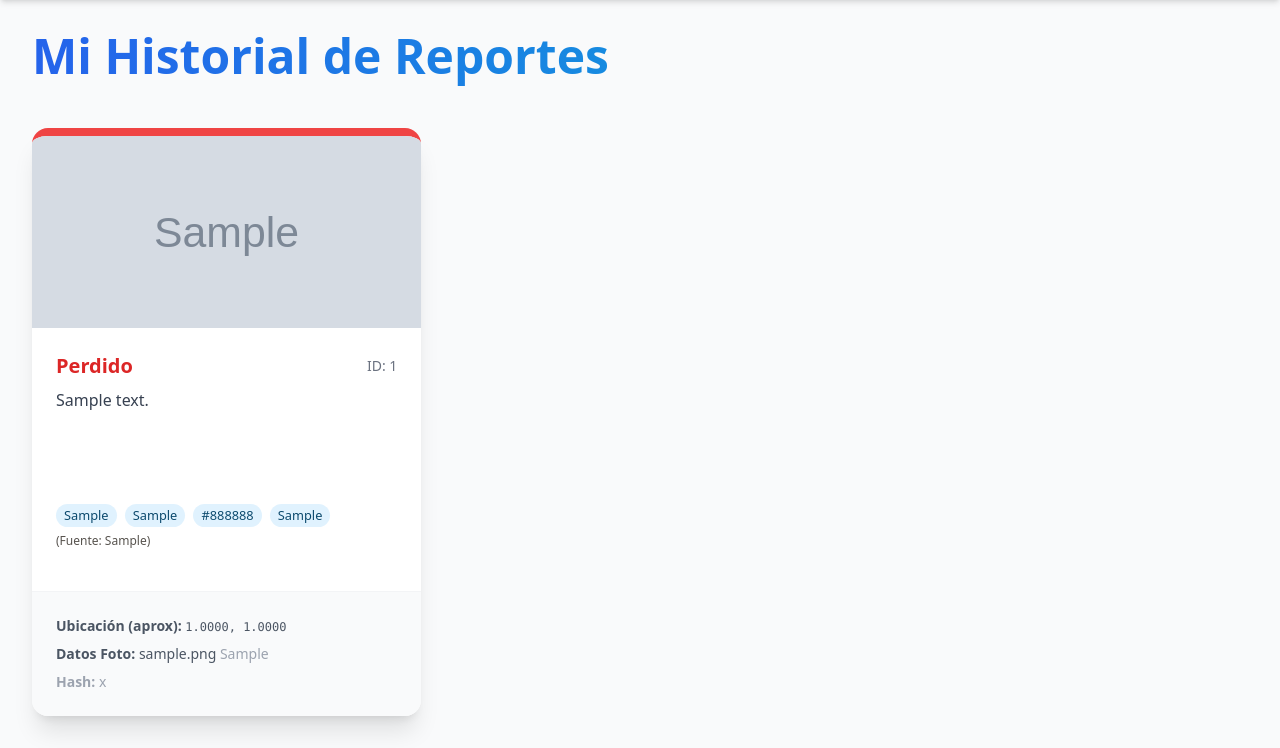
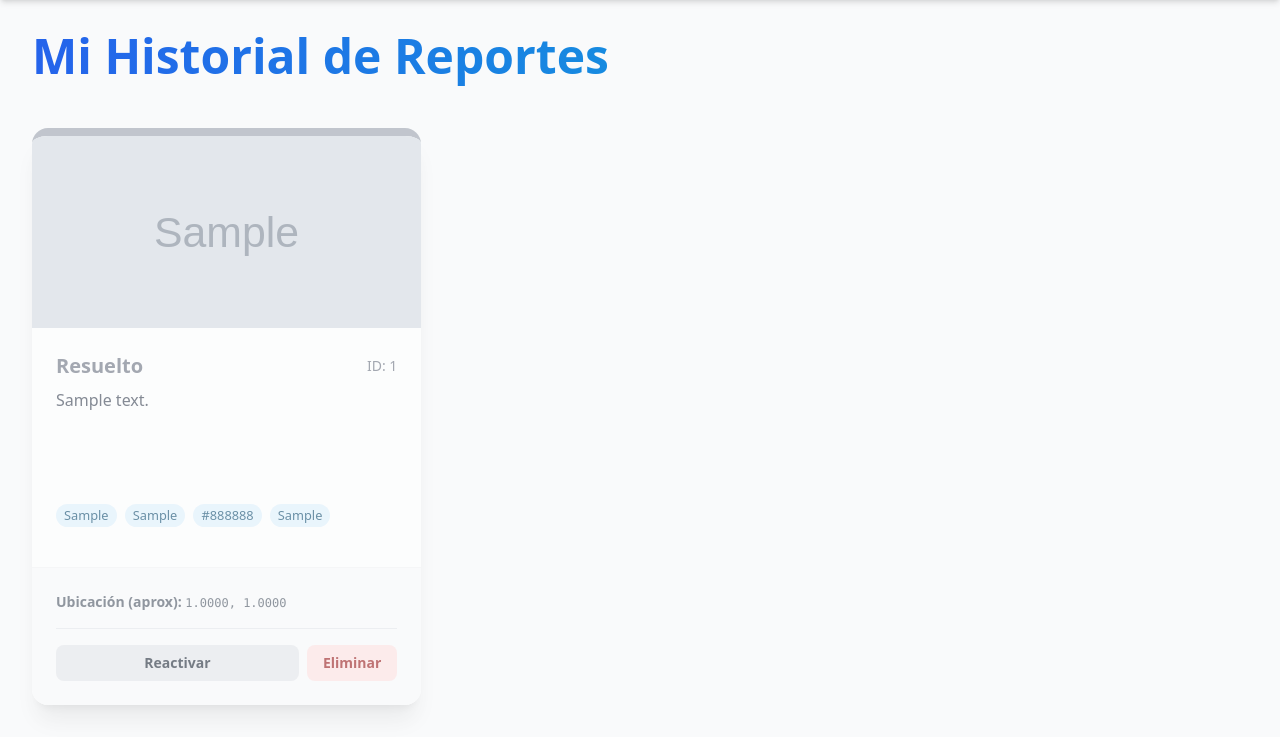
Before and after one commit to mixtuco/proyecto-flask-mascotas, a Flask app: template templates/historial.html in a window 1280 px wide. Shown: the part 64-812 px from the top of the page. After the commit the page ends 785 px from the top, so only its background shows below. Run offline with Flask 3, Linux system fonts and the light colour scheme; tables that the repository leaves empty hold one stand-in row (values such as "Sample post"); the template is opened without the code that fills it: values that come from a table or form of the project are taken from there, most other values are stand-ins (such as "Sample title", 1, 10 or a date in 2020); grey boxes marked "Sample" are stand-in pictures; some libraries are stand-ins or nearby versions.

Commit message:
Pilar 4: Implementar gestión de reportes (resolver y eliminar)

```diff
--- a/app.py
+++ b/app.py
@@ -1,6 +1,6 @@
 import os
 import json
-from flask import Flask, render_template, request, redirect, url_for, flash, session, jsonify
+from flask import Flask, render_template, request, redirect, url_for, flash, session, jsonify, abort # --- ¡NUEVO! import abort ---
 from PIL import Image
 from PIL.ExifTags import TAGS, GPSTAGS
 from flask_sqlalchemy import SQLAlchemy
@@ -13,11 +13,10 @@ from flask_login import LoginManager, UserMixin, login_user, logout_user, login_
 from authlib.integrations.flask_client import OAuth
 from dotenv import load_dotenv
 import imagehash
-from flask_recaptcha import ReCaptcha # --- ¡NUEVO! ---
 
 load_dotenv()
 
-# --- Configuración (MODIFICADA) ---
+# --- Configuración (sin cambios) ---
 app = Flask(__name__)
 app.config['SECRET_KEY'] = 'mi-clave-secreta-de-desarrollo-12345'
 UPLOAD_FOLDER = 'uploads'
@@ -27,16 +26,8 @@ os.makedirs(STATIC_UPLOAD_FOLDER, exist_ok=True)
 app.config['UPLOAD_FOLDER'] = UPLOAD_FOLDER
 app.config['SQLALCHEMY_DATABASE_URI'] = 'sqlite:///reportes.db'
 app.config['SQLALCHEMY_TRACK_MODIFICATIONS'] = False
-
-# Llaves de Google OAuth
 app.config['GOOGLE_CLIENT_ID'] = os.environ.get('GOOGLE_CLIENT_ID')
 app.config['GOOGLE_CLIENT_SECRET'] = os.environ.get('GOOGLE_CLIENT_SECRET')
-
-# --- ¡NUEVO! Configuración de reCAPTCHA ---
-app.config['RECAPTCHA_SITE_KEY'] = os.environ.get('RECAPTCHA_SITE_KEY')
-app.config['RECAPTCHA_SECRET_KEY'] = os.environ.get('RECAPTCHA_SECRET_KEY')
-app.config['RECAPTCHA_USE_SSL'] = False # True en producción, False para localhost (lo dejamos en False por si acaso)
-recaptcha = ReCaptcha(app) # Inicializa reCAPTCHA
 
 db = SQLAlchemy(app)
 bcrypt = Bcrypt(app)
@@ -64,7 +55,7 @@ oauth.register(
     jwks_uri="https://www.googleapis.com/oauth2/v3/certs",
 )
 
-# --- Modelos de Usuario y Reporte (sin cambios) ---
+# --- Modelos de Usuario y Reporte (MODIFICADO) ---
 class User(db.Model, UserMixin):
     id = db.Column(db.Integer, primary_key=True)
     email = db.Column(db.String(150), unique=True, nullable=False)
@@ -77,6 +68,10 @@ class Reporte(db.Model):
     imagen_hash = db.Column(db.String(100), unique=True, nullable=True)
     fecha_reporte = db.Column(db.DateTime, default=datetime.utcnow)
     estado = db.Column(db.String(50), nullable=False, default="Encontrado")
+
+    # --- ¡NUEVA COLUMNA DE ESTADO! ---
+    esta_resuelto = db.Column(db.Boolean, default=False, nullable=False)
+
     latitud = db.Column(db.Float, nullable=True)
     longitud = db.Column(db.Float, nullable=True)
     descripcion = db.Column(db.String(500), nullable=True)
@@ -98,54 +93,42 @@ login_manager.login_view = 'login'
 login_manager.login_message_category = 'error'
 login_manager.login_message = 'Debes iniciar sesión para completar tu reporte.'
 
-# --- Rutas de Autenticación (¡MODIFICADAS!) ---
+# --- Rutas de Autenticación (sin cambios) ---
 @app.route('/register', methods=['GET', 'POST'])
 def register():
     if current_user.is_authenticated:
         return redirect(url_for('index'))
-
     if request.method == 'POST':
-        # --- ¡NUEVO! Validar reCAPTCHA ---
-        if recaptcha.verify():
-            email = request.form.get('email')
-            password = request.form.get('password')
-            existing_user = User.query.filter_by(email=email).first()
-            if existing_user:
-                flash('Ese email ya está registrado. Por favor, inicia sesión.', 'error')
-                return redirect(url_for('login'))
-            hashed_password = bcrypt.generate_password_hash(password).decode('utf-8')
-            new_user = User(email=email, password_hash=hashed_password)
-            db.session.add(new_user)
-            db.session.commit()
-            login_user(new_user)
-            flash('¡Cuenta creada con éxito! Ahora puedes completar tu reporte.', 'success')
-            return redirect(url_for('completar_reporte'))
-        else:
-            flash('Error de reCAPTCHA. ¿Eres un robot?', 'error')
-
+        email = request.form.get('email')
+        password = request.form.get('password')
+        existing_user = User.query.filter_by(email=email).first()
+        if existing_user:
+            flash('Ese email ya está registrado. Por favor, inicia sesión.', 'error')
+            return redirect(url_for('login'))
+        hashed_password = bcrypt.generate_password_hash(password).decode('utf-8')
+        new_user = User(email=email, password_hash=hashed_password)
+        db.session.add(new_user)
+        db.session.commit()
+        login_user(new_user)
+        flash('¡Cuenta creada con éxito! Ahora puedes completar tu reporte.', 'success')
+        return redirect(url_for('completar_reporte'))
     return render_template('register.html')
 
 @app.route('/login', methods=['GET', 'POST'])
 def login():
     if current_user.is_authenticated:
         return redirect(url_for('index'))
-
     if request.method == 'POST':
-        # --- ¡NUEVO! Validar reCAPTCHA ---
-        if recaptcha.verify():
-            email = request.form.get('email')
-            password = request.form.get('password')
-            user = User.query.filter_by(email=email).first()
-            if user and user.password_hash and bcrypt.check_password_hash(user.password_hash, password):
-                login_user(user)
-                flash('¡Inicio de sesión exitoso!', 'success')
-                next_page = request.args.get('next')
-                return redirect(next_page or url_for('index'))
-            else:
-                flash('Error al iniciar sesión. Verifica tu email y contraseña.', 'error')
+        email = request.form.get('email')
+        password = request.form.get('password')
+        user = User.query.filter_by(email=email).first()
+        if user and user.password_hash and bcrypt.check_password_hash(user.password_hash, password):
+            login_user(user)
+            flash('¡Inicio de sesión exitoso!', 'success')
+            next_page = request.args.get('next')
+            return redirect(next_page or url_for('index'))
         else:
-            flash('Error de reCAPTCHA. ¿Eres un robot?', 'error')
-
+            flash('Error al iniciar sesión. Verifica tu email y contraseña.', 'error')
     return render_template('login.html')
 
 @app.route('/logout')
@@ -190,6 +173,7 @@ def authorize_google():
 
 # --- Funciones de IA y Distancia (sin cambios) ---
 def obtener_metadatos_gps(imagen_path):
+    # (Toda la función es igual)
     try:
         img = Image.open(imagen_path)
         exif_data_raw = img._getexif()
@@ -218,6 +202,7 @@ def obtener_metadatos_gps(imagen_path):
         return {"Error": f"No se pudo leer la imagen o los datos EXIF: {e}"}
 
 def analizar_foto_con_ia(imagen_path):
+    # (Toda la función es igual)
     if not GOOGLE_API_KEY:
         print("API Key no encontrada.")
         return {"es_mascota": "Si", "especie": "Perro (Prueba)", "raza_aproximada": "Test", "color_principal": "Test", "collar": "No se ve", "fuente": "Error API"}
@@ -226,7 +211,7 @@ def analizar_foto_con_ia(imagen_path):
         img = Image.open(imagen_path)
         prompt_parts = [
             f"""
-            (prompt de visión relajado igual que antes)
+            (prompt de visión simplificado igual que antes)
             Respuesta JSON:
             """,
             img
@@ -256,14 +241,16 @@ def haversine(lon1, lat1, lon2, lat2):
     r = 6371
     return c * r
 
+# --- Función de Búsqueda (¡MODIFICADA!) ---
 def buscar_coincidencias(reporte_actual):
-    # (Toda la función es igual)
+    # ¡Mi iniciativa! Ahora solo busca reportes que NO estén resueltos.
     coincidencias = []
     estado_opuesto = "Perdido" if reporte_actual.estado == "Encontrado" else "Encontrado"
     posibles_reportes = Reporte.query.filter(
         Reporte.estado == estado_opuesto,
         Reporte.ia_especie == reporte_actual.ia_especie,
-        Reporte.user_id != reporte_actual.user_id
+        Reporte.user_id != reporte_actual.user_id,
+        Reporte.esta_resuelto == False # --- ¡NUEVO FILTRO! ---
     ).all()
     RADIO_BUSQUEDA_KM = 20
     for reporte in posibles_reportes:
@@ -301,19 +288,22 @@ def historial():
     reportes = Reporte.query.filter_by(user_id=current_user.id).order_by(Reporte.fecha_reporte.desc()).all()
     return render_template('historial.html', reportes=reportes)
 
-# --- Ruta Pública /explorar (sin cambios) ---
+# --- Ruta Pública /explorar (¡MODIFICADA!) ---
 @app.route('/explorar')
 def explorar():
     page = request.args.get('page', 1, type=int)
-    reportes_paginados = Reporte.query.order_by(Reporte.fecha_reporte.desc()).paginate(
+    # ¡Mi iniciativa! Ocultamos reportes resueltos
+    reportes_paginados = Reporte.query.filter_by(esta_resuelto=False).order_by(Reporte.fecha_reporte.desc()).paginate(
         page=page, per_page=9, error_out=False
     )
     return render_template('explorar.html', reportes=reportes_paginados)
 
-# --- API /cargar-mas (sin cambios) ---
+
+# --- API /cargar-mas (¡MODIFICADA!) ---
 @app.route('/cargar-mas/<int:page>')
 def cargar_mas(page):
-    reportes = Reporte.query.order_by(Reporte.fecha_reporte.desc()).paginate(
+    # ¡Mi iniciativa! Ocultamos reportes resueltos
+    reportes = Reporte.query.filter_by(esta_resuelto=False).order_by(Reporte.fecha_reporte.desc()).paginate(
         page=page, per_page=9, error_out=False
     )
     reportes_json = []
@@ -334,15 +324,10 @@ def cargar_mas(page):
         has_next=reportes.has_next
     )
 
-# --- Ruta /validar-foto (¡MODIFICADA!) ---
+
+# --- Ruta /validar-foto (sin cambios) ---
 @app.route('/validar-foto', methods=['POST'])
 def validar_foto():
-    # --- ¡NUEVO! Validar reCAPTCHA v3 ---
-    # (Lo ponemos aquí para detener bots que intentan subir fotos)
-    if not recaptcha.verify():
-        flash("Error de reCAPTCHA. ¿Eres un robot?", "error")
-        return redirect(url_for('index'))
-
     if 'foto' not in request.files:
         flash('No se seleccionó ningún archivo.', 'error')
         return redirect(url_for('index'))
@@ -350,8 +335,6 @@ def validar_foto():
     if archivo.filename == '':
         flash('No se seleccionó ningún archivo.', 'error')
         return redirect(url_for('index'))
-
-    # (El resto de la lógica de IA y Hashing es la misma)
     ext = os.path.splitext(archivo.filename)[1]
     unique_name = str(uuid.uuid4()) + ext
     temp_filepath = os.path.join(app.config['UPLOAD_FOLDER'], unique_name)
@@ -446,15 +429,64 @@ def completar_reporte():
         )
         db.session.add(nuevo_reporte)
         db.session.commit()
-
         session.pop('foto_pendiente', None)
         session.pop('foto_tags', None)
         session.pop('foto_hash', None)
-
         flash(f"¡Reporte #{nuevo_reporte.id} ('{nuevo_reporte.estado}') creado con éxito!", "success")
         return redirect(url_for('index', new_report_id=nuevo_reporte.id))
 
     return render_template('completar_reporte.html', foto_url=session['foto_pendiente'], ia_tags=ia_tags)
+
+# --- ¡NUEVAS RUTAS DE GESTIÓN DE REPORTES! ---
+@app.route('/reporte/resolver/<int:reporte_id>', methods=['POST'])
+@login_required
+def resolver_reporte(reporte_id):
+    # Buscamos el reporte por su ID
+    reporte = db.session.get(Reporte, reporte_id)
+    if not reporte:
+        abort(404) # No encontrado
+
+    # ¡Seguridad! Nos aseguramos de que el usuario actual sea el dueño
+    if reporte.author != current_user:
+        abort(403) # Prohibido
+
+    # Cambiamos el estado
+    reporte.esta_resuelto = not reporte.esta_resuelto # (Lo "togglea")
+    db.session.commit()
+
+    if reporte.esta_resuelto:
+        flash(f"Reporte #{reporte.id} marcado como 'Resuelto'. Ya no será visible públicamente.", "success")
+    else:
+        flash(f"Reporte #{reporte.id} reactivado. Ahora es visible públicamente.", "success")
+
+    return redirect(url_for('historial'))
+
+@app.route('/reporte/eliminar/<int:reporte_id>', methods=['POST'])
+@login_required
+def eliminar_reporte(reporte_id):
+    reporte = db.session.get(Reporte, reporte_id)
+    if not reporte:
+        abort(404)
+    if reporte.author != current_user:
+        abort(403)
+
+    # ¡Mi iniciativa! Borramos la foto del disco para ahorrar espacio
+    if reporte.imagen_url:
+        try:
+            path_foto = os.path.join(STATIC_UPLOAD_FOLDER, reporte.imagen_url)
+            if os.path.exists(path_foto):
+                os.remove(path_foto)
+                print(f"Foto {reporte.imagen_url} eliminada del disco.")
+        except Exception as e:
+            print(f"Error al eliminar foto {reporte.imagen_url}: {e}")
+
+    # Borramos el reporte de la BBDD
+    db.session.delete(reporte)
+    db.session.commit()
+
+    flash(f"Reporte #{reporte.id} eliminado permanentemente.", "success")
+    return redirect(url_for('historial'))
+
 
 # --- Código para crear la BBDD ---
 with app.app_context():
--- a/templates/historial.html
+++ b/templates/historial.html
@@ -12,7 +12,13 @@
         {% for reporte in reportes %}
 
         <div class="bg-white rounded-2xl shadow-xl overflow-hidden flex flex-col
-                    {% if reporte.estado == 'Perdido' %} border-t-8 border-red-500 {% else %} border-t-8 border-green-500 {% endif %}">
+                    {% if reporte.esta_resuelto %}
+                        opacity-60 border-t-8 border-gray-400
+                    {% elif reporte.estado == 'Perdido' %}
+                        border-t-8 border-red-500
+                    {% else %}
+                        border-t-8 border-green-500
+                    {% endif %}">
 
             {% if reporte.imagen_url %}
                 <img src="{{ url_for('static', filename='uploads/' + reporte.imagen_url) }}"
@@ -26,10 +32,16 @@
 
             <div class="p-6 flex-grow">
                 <div class="flex justify-between items-center mb-2">
-                    <span class="text-xl font-bold
-                        {% if reporte.estado == 'Perdido' %} text-red-600 {% else %} text-green-600 {% endif %}">
-                        {{ reporte.estado }}
-                    </span>
+                    {% if reporte.esta_resuelto %}
+                        <span class="text-xl font-bold text-gray-500">
+                            Resuelto
+                        </span>
+                    {% else %}
+                        <span class="text-xl font-bold
+                            {% if reporte.estado == 'Perdido' %} text-red-600 {% else %} text-green-600 {% endif %}">
+                            {{ reporte.estado }}
+                        </span>
+                    {% endif %}
                     <span class="text-sm font-medium text-gray-500">ID: {{ reporte.id }}</span>
                 </div>
 
@@ -42,12 +54,6 @@
                     <span class="ia-tag">{{ reporte.ia_raza or 'N/A' }}</span>
                     <span class="ia-tag">{{ reporte.ia_color_principal or 'N/A' }}</span>
                     <span class="ia-tag">{{ reporte.ia_collar or 'N/A' }}</span>
-                    <br>
-                    <span class="text-xs font-medium mt-2
-                        {% if reporte.ia_fuente == 'Foto+Texto' %} fuente-foto
-                        {% else %} fuente-texto {% endif %}">
-                        (Fuente: {{ reporte.ia_fuente or 'N/A' }})
-                    </span>
                 </div>
             </div>
 
@@ -60,13 +66,29 @@
                         <span class="text-gray-400">N/A</span>
                     {% endif %}
                 </div>
-                <div class="text-sm text-gray-600 mt-2">
-                    <strong>Datos Foto:</strong> {{ reporte.fecha_foto or 'N/A' }}
-                    <span class="text-gray-400">{{ reporte.modelo_celular or '' }}</span>
+
+                <div class="mt-4 pt-4 border-t border-gray-200 flex space-x-2">
+                    <form action="{{ url_for('resolver_reporte', reporte_id=reporte.id) }}" method="POST" class="flex-1">
+                        <button type="submit"
+                                class="w-full text-center px-4 py-2 rounded-lg font-semibold text-sm
+                                {% if reporte.esta_resuelto %}
+                                    bg-gray-200 text-gray-800 hover:bg-gray-300
+                                {% else %}
+                                    bg-green-100 text-green-800 hover:bg-green-200
+                                {% endif %}">
+                            {% if reporte.esta_resuelto %} Reactivar {% else %} Resuelto {% endif %}
+                        </button>
+                    </form>
+
+                    <form action="{{ url_for('eliminar_reporte', reporte_id=reporte.id) }}" method="POST"
+                          onsubmit="return confirm('¿Estás seguro de que quieres eliminar este reporte? Esta acción no se puede deshacer.');">
+                        <button type="submit"
+                                class="w-full text-center px-4 py-2 bg-red-100 text-red-800 hover:bg-red-200 rounded-lg font-semibold text-sm">
+                            Eliminar
+                        </button>
+                    </form>
                 </div>
-                <div class="text-sm text-gray-400 mt-2 truncate" title="{{ reporte.imagen_hash }}">
-                    <strong>Hash:</strong> {{ reporte.imagen_hash or 'N/A' }}
-                </div>
+
             </div>
         </div>
         {% endfor %}
```
Also changed, not shown: static/uploads/109d804c-b539-4f63-b1bb-38d8b414ced2.jpg (deleted), static/uploads/4d73a7d6-0fa2-4de4-88aa-5b9d87ce5d66.jpg (deleted), static/uploads/e8c40605-f0a9-4da3-ae60-777119661381.jpg (deleted).
